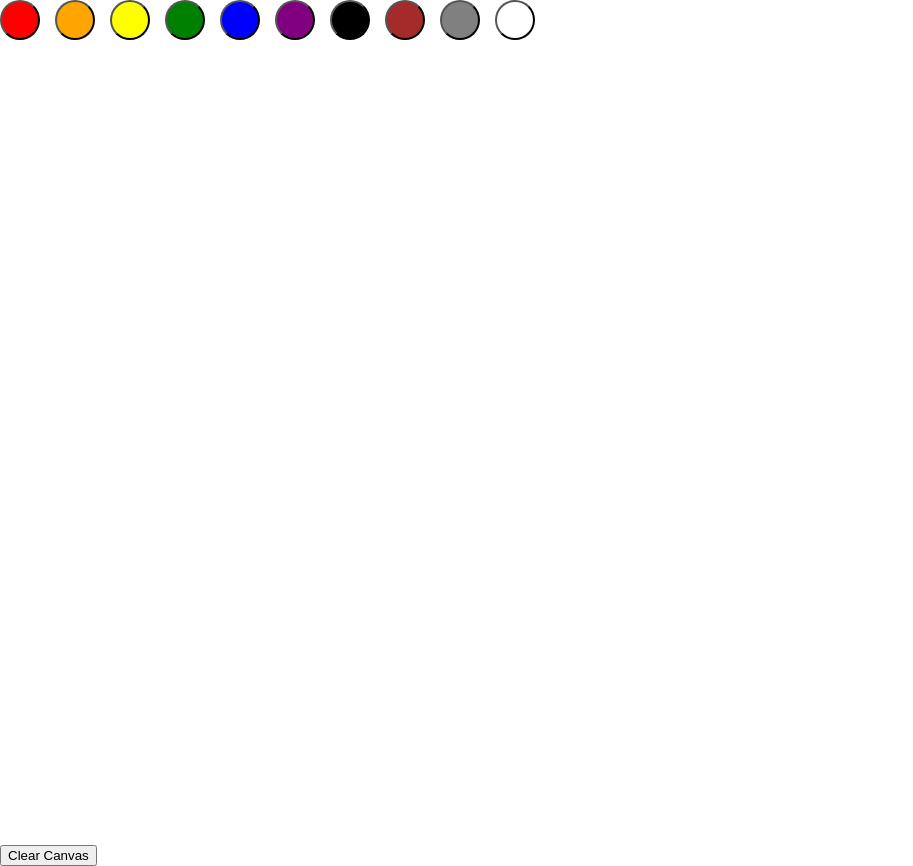
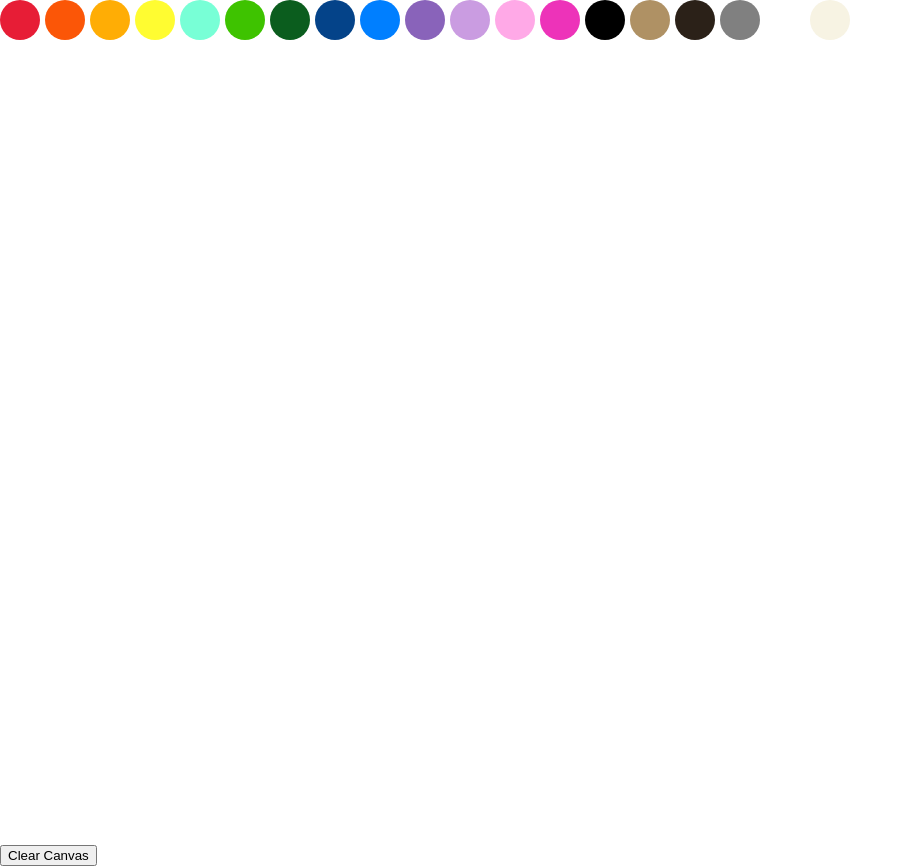
Before and after one commit to klingat/react-drawing-app, a React (Create React App) app: page / in a window 1280 px wide. Shown: the whole page, without its empty margins (0-913 px from the left). Built offline with nearby package versions, Linux system fonts and the light colour scheme.

Commit message:
move color picker to its own component

```diff
--- a/src/App.js
+++ b/src/App.js
@@ -1,6 +1,6 @@
 import React from 'react'
 import { Canvas } from './Canvas'
-import { ClearCanvasButton } from './ClearCanvasButton'
+import { ClearCanvasButton } from './components/ClearCanvasButton'
 
 function App() {
   return (
--- a/src/Canvas.jsx
+++ b/src/Canvas.jsx
@@ -1,20 +1,7 @@
 import React, { useEffect } from 'react'
-import styled from 'styled-components'
+import { ColorPicker } from './components/ColorPicker'
 import { COLOR_OPTIONS } from './const/colors'
 import { useCanvas } from './hooks/CanvasContext'
-
-const ColorPicker = styled.div`
-  display: flex;
-  flex-direction: row;
-  gap: 15px;
-`
-
-const ColorSwatch = styled.button`
-  height: 40px;
-  width: 40px;
-  border-radius: 20px;
-  background: ${(props) => props.color};
-`
 
 export function Canvas() {
   const {
@@ -32,17 +19,7 @@ export function Canvas() {
 
   return (
     <>
-      <ColorPicker>
-        {COLOR_OPTIONS.map((color) => {
-          return (
-            <ColorSwatch
-              key={color}
-              color={color}
-              onClick={() => setNewPathColor(color)}
-            />
-          )
-        })}
-      </ColorPicker>
+      <ColorPicker colors={COLOR_OPTIONS} onPick={setNewPathColor} />
       <canvas
         onMouseDown={startDrawing}
         onMouseUp={finishDrawing}
--- a/src/ClearCanvasButton.jsx
+++ b/src/components/ClearCanvasButton.jsx
@@ -1,5 +1,5 @@
 import React from 'react'
-import { useCanvas } from './hooks/CanvasContext'
+import { useCanvas } from '../hooks/CanvasContext'
 
 export const ClearCanvasButton = () => {
   const { clearCanvas } = useCanvas()
--- /dev/null
+++ b/src/components/ColorPicker.jsx
@@ -0,0 +1,44 @@
+import React from 'react'
+import styled from 'styled-components'
+import PropTypes from 'prop-types'
+
+const PickerContainer = styled.div`
+  display: flex;
+  flex-direction: row;
+  gap: 5px;
+`
+
+const ColorSwatch = styled.button`
+  height: 40px;
+  width: 40px;
+  border-radius: 20px;
+  border: none;
+  background: ${({ color }) => color};
+  &:hover {
+    transform: scale(1.2);
+    transition: transform 0.2s ease-in-out;
+    cursor: pointer;
+  }
+`
+
+export const ColorPicker = ({ colors, onPick }) => {
+  return (
+    <PickerContainer>
+      {colors.map((color) => {
+        return (
+          <ColorSwatch
+            key={color}
+            color={color}
+            type="button"
+            onClick={() => onPick(color)}
+          />
+        )
+      })}
+    </PickerContainer>
+  )
+}
+
+ColorPicker.propTypes = {
+  colors: PropTypes.arrayOf(PropTypes.string).isRequired,
+  onPick: PropTypes.func.isRequired,
+}
--- a/src/const/colors.js
+++ b/src/const/colors.js
@@ -1,12 +1,21 @@
 export const COLOR_OPTIONS = [
-  'red',
-  'orange',
-  'yellow',
-  'green',
-  'blue',
-  'purple',
+  '#E71D36', // red
+  '#FB5607', // orange
+  '#FFAD05', // lighter orange
+  '#FFFC31', // yellow
+  '#78FFD6', // aqua
+  '#3EC300', // lighter green
+  '#0B5D1E', // dark green green
+  '#044389', // dark blue
+  '#007FFF', // lighter blue
+  '#8963BA', // purple
+  '#CA9CE1', // light purple
+  '#FFA9E7', // baby pink
+  '#ED33B9', // bright pink
   'black',
-  'brown',
+  '#AF9164', // light brown
+  '#2B2118', // dark brown
   'grey',
   'white',
+  '#F7F3E3', // off white
 ]
```
